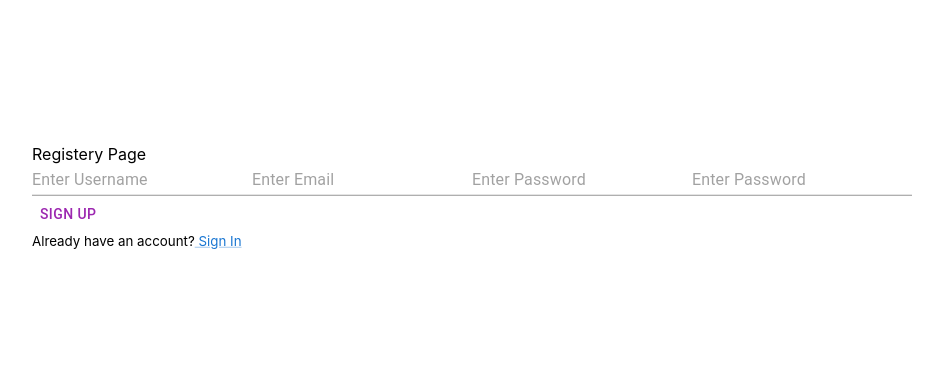
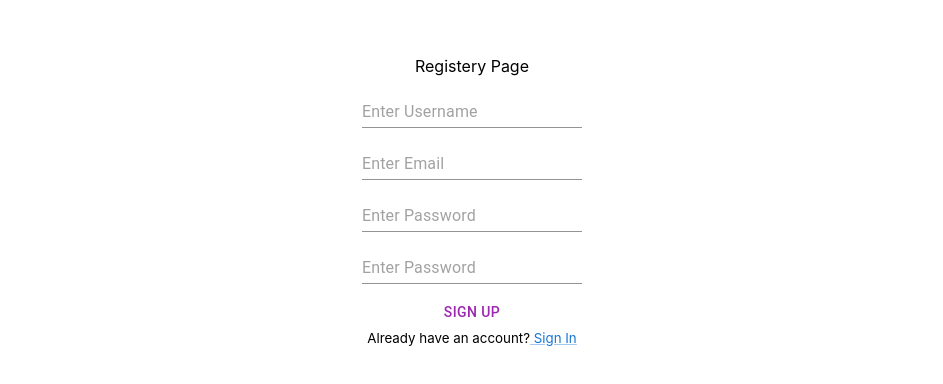
Before and after one commit to SunshinePeace/Socail-Media-Project, a Next.js app: page /Components/SignUp in a window 1280 px wide. Shown: the part 204-588 px from the top of the page, without its empty margins (168-1111 px from the left). Built offline with nearby package versions, Linux system fonts and the light colour scheme; no server answers.

Commit message:
css sign up page

```diff
--- a/pages/Components/SignUp.tsx
+++ b/pages/Components/SignUp.tsx
@@ -76,23 +76,33 @@ const SignUp: React.FC = function () {
 
 
     return (
+
+        <body className={styles.loginbody}>
+
             <div className={styles.loginpage}>
-            <p>Registery Page</p>
-            <div>
 
+                <div className={styles.flexbox}>
+                    <p className={styles.SignUpP}>Registery Page</p>
+
+                    <div className={styles.loginpage_user}>
                         <TextField
                             id="user"
                             onChange={x => setUser(x.target.value)}
                             value={user}
                             placeholder="Enter Username"
-                    variant="standard"     />
+                            variant="standard" />
+                    </div>
 
+                    <div className={styles.loginpage_email}>
                         <TextField type="email"
                             id="email"
                             onChange={x => setEmail(x.target.value)}
                             value={email}
                             placeholder="Enter Email"
                             variant="standard" />
+                    </div>
+
+                    <div className={styles.loginpage_pw}>
                         <TextField
                             autoComplete="new-password"
                             type="password"
@@ -101,6 +111,9 @@ const SignUp: React.FC = function () {
                             value={password}
                             placeholder="Enter Password"
                             variant="standard" />
+                    </div>
+
+                    <div className={styles.loginpage_confirm}>
                         <TextField
                             autoComplete="new-password"
                             type="password"
@@ -125,9 +138,11 @@ const SignUp: React.FC = function () {
                     </small>
                     <ErrorText error={error} />
 
+                </div>
 
         </div>
 
+        </body>
 
     )
 }
--- a/styles/Home.module.css
+++ b/styles/Home.module.css
@@ -490,7 +490,7 @@
 }
 
 
-    .loginpage_email {
+.loginpage_email {
     margin-top: 10px;
     margin-bottom: 10px;
 }
@@ -500,6 +500,20 @@
     margin-bottom: 10px;
 }
 
+.loginpage_user {
+    margin-top: 10px;
+    margin-bottom: 10px;
+}
+
+.loginpage_confirm {
+    margin-top: 10px;
+    margin-bottom: 10px;
+}
+
+.SignUpP {
+    margin-top: 10px;
+    margin-bottom: 10px;
+}
 
 .png {
     width: 250px;
```
Lines whose indentation alone changed are shown as unchanged.
